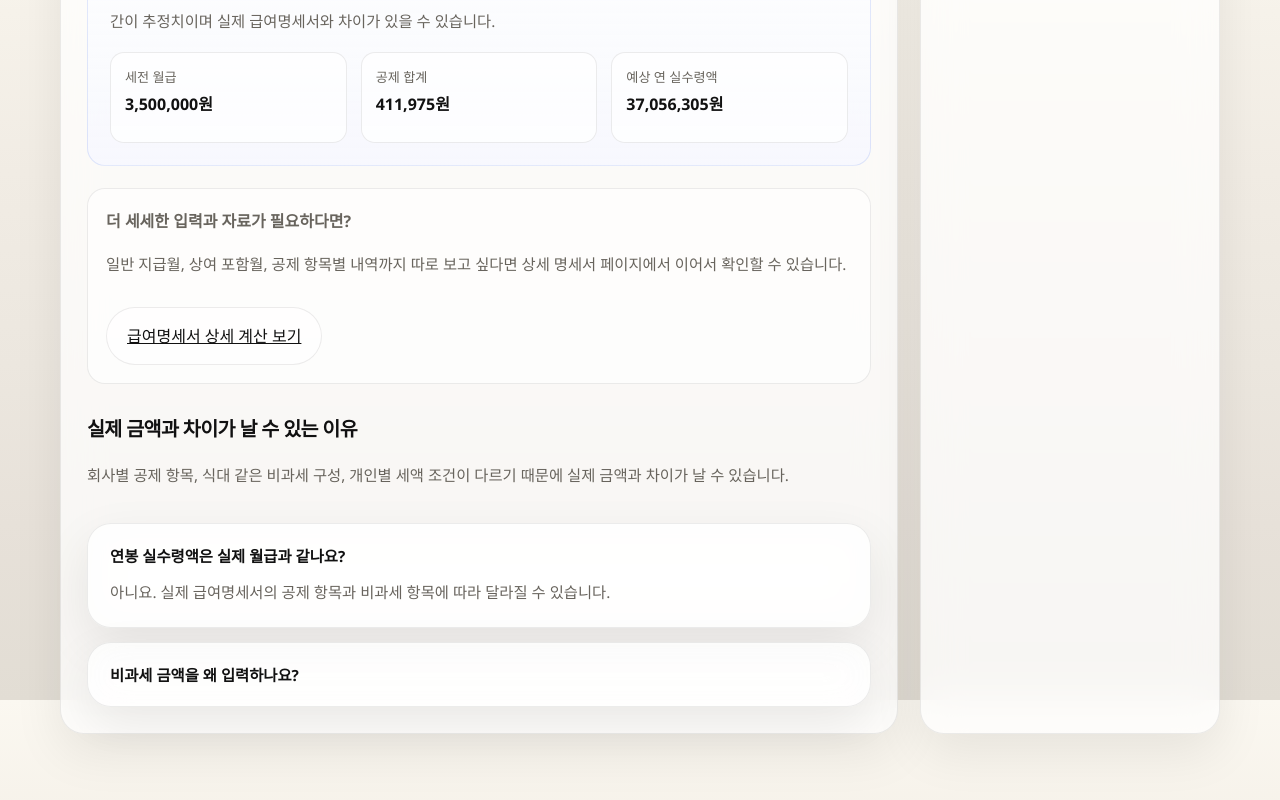
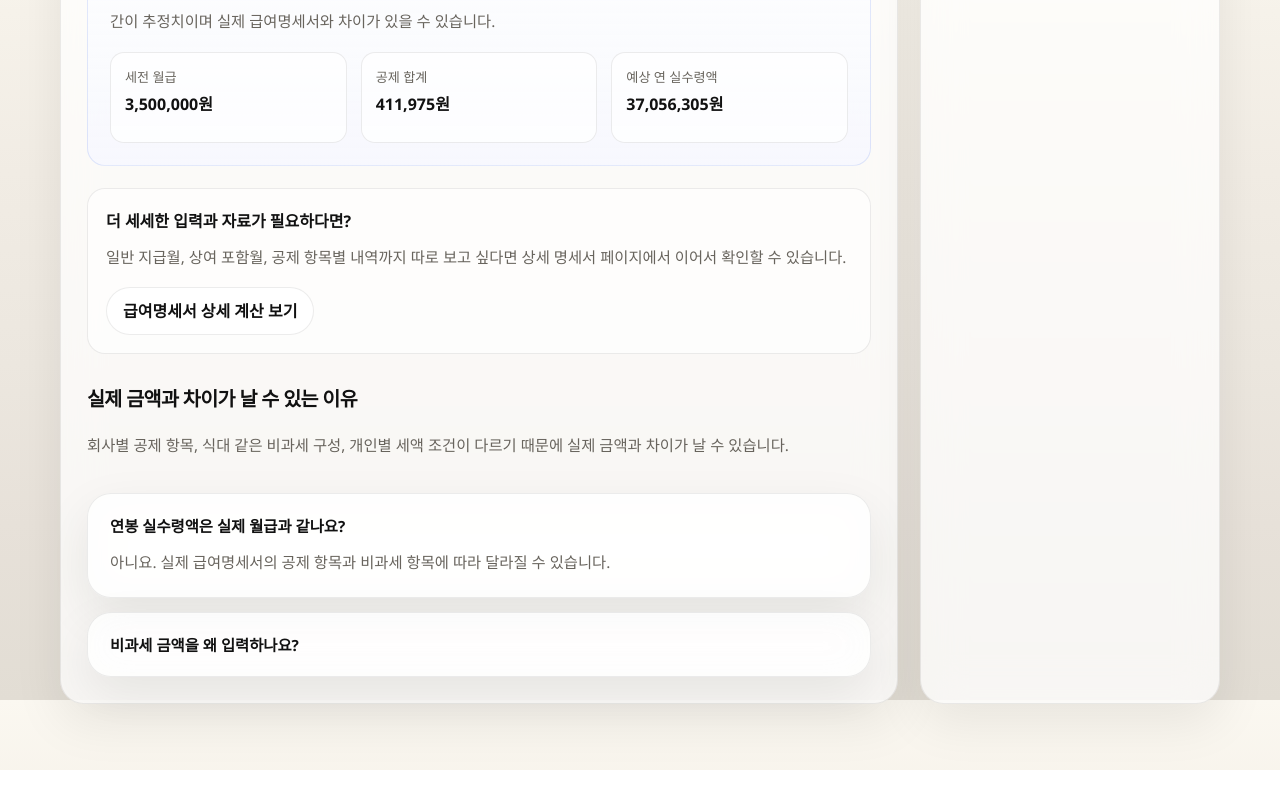
Before and after one commit to junsu2313/Calculate_Service, a website: page calculators/salary/index.html in a window 1280 px wide. Shown: the part 900-1700 px from the top of the page. After the commit the page ends 1670 px from the top, so only its background shows below. Drawn offline with Linux system fonts and the light colour scheme; a web font is replaced by a local one.

Commit message:
Align salary note card styling

```diff
--- a/calculators/salary/index.html
+++ b/calculators/salary/index.html
@@ -100,8 +100,8 @@
               일반 지급월, 상여 포함월, 공제 항목별 내역까지 따로 보고 싶다면
               상세 명세서 페이지에서 이어서 확인할 수 있습니다.
             </p>
-            <div class="hero-actions">
-              <a class="ghost-btn" href="../salary-slip/">급여명세서 상세 계산 보기</a>
+            <div class="surface-note-actions">
+              <a class="surface-note-link" href="../salary-slip/">급여명세서 상세 계산 보기</a>
             </div>
           </div>
 
--- a/styles.css
+++ b/styles.css
@@ -1272,6 +1272,46 @@ details p {
   overflow-wrap: break-word;
 }
 
+.surface-note strong {
+  display: block;
+  margin-bottom: 8px;
+  color: var(--text);
+}
+
+.surface-note p {
+  margin: 0;
+}
+
+.surface-note-actions {
+  margin-top: 16px;
+}
+
+.surface-note-link {
+  display: inline-flex;
+  align-items: center;
+  justify-content: center;
+  min-height: 48px;
+  padding: 0 16px;
+  border-radius: 999px;
+  background: rgba(255, 255, 255, 0.72);
+  border: 1px solid var(--line);
+  color: var(--text);
+  text-decoration: none;
+  font-weight: 600;
+  transition: transform 0.18s ease, border-color 0.18s ease, background 0.18s ease;
+}
+
+.surface-note-link:hover {
+  transform: translateY(-2px);
+  border-color: var(--line-strong);
+}
+
+:root[data-theme="dark"] .surface-note-link {
+  background: rgba(255, 255, 255, 0.05);
+  border-color: rgba(255, 255, 255, 0.08);
+  color: #f4f6fa;
+}
+
 .premium-insight-card {
   padding: 24px;
   border-radius: var(--radius-lg);
```
